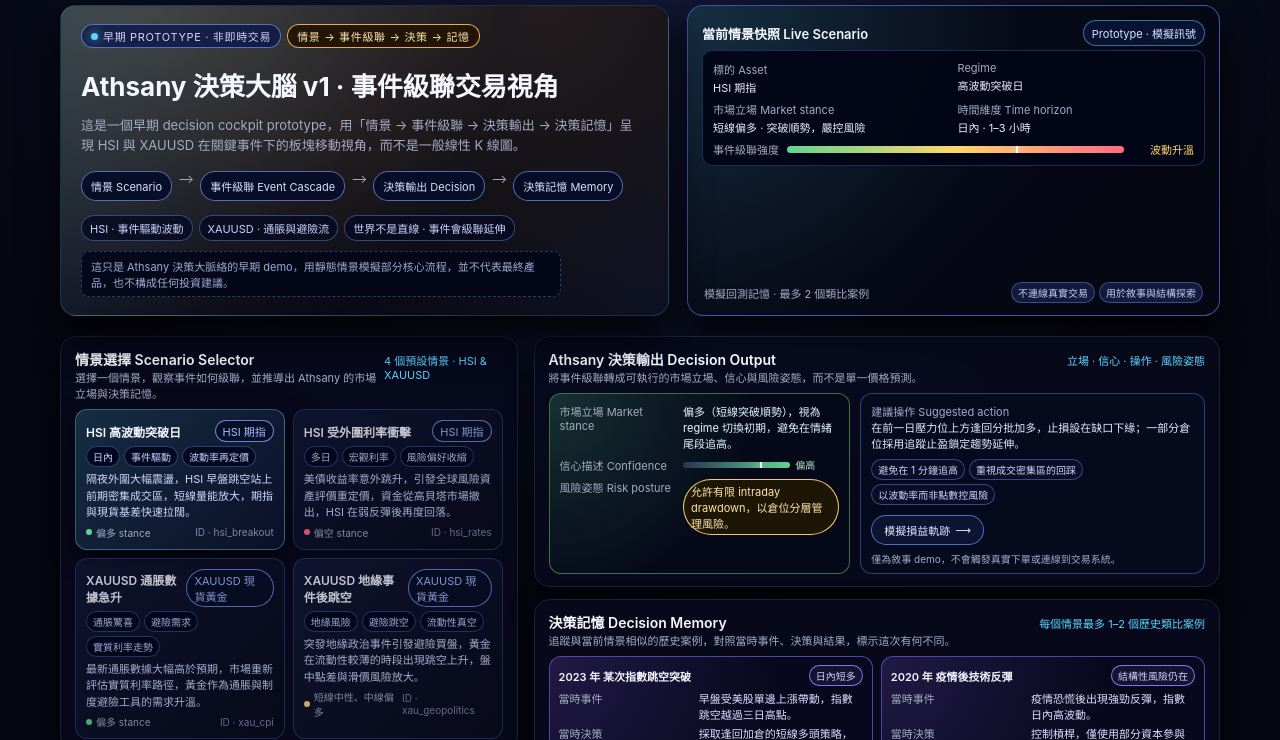
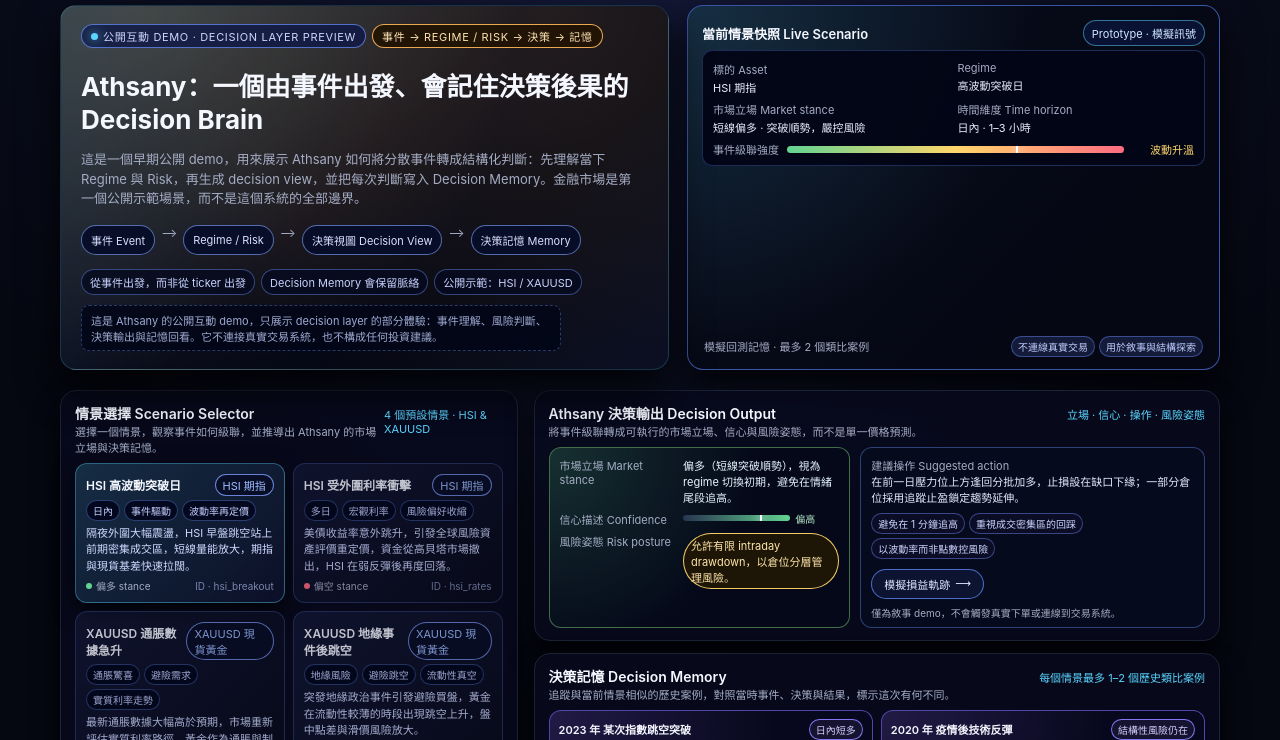
Before and after one commit to kei03kei-aiAthsany/Athsany-decision-brain, a plain HTML site: page index.html in a window 1280 px wide. Shown: the part 82-822 px from the top of the page. Drawn offline with Linux system fonts and the light colour scheme.

Commit message:
Update index.html

```diff
--- a/index.html
+++ b/index.html
@@ -1745,22 +1745,22 @@
     const i18nStrings = {
       zh: {
         brandTitle: "Athsany 決策大腦 v1",
-        brandSubtitle: "事件級聯視角的市場決策駕駛艙",
+        brandSubtitle: "為高不確定性環境而設的 Decision Brain Prototype",
         langLabel: "語言",
-        badgePrototype: "早期 Prototype · 非即時交易",
-        badgeFocus: "情景 → 事件級聯 → 決策 → 記憶",
-        heroTitle: "Athsany 決策大腦 v1 · 事件級聯交易視角",
+        badgePrototype: "公開互動 Demo · Decision Layer Preview",
+        badgeFocus: "事件 → Regime / Risk → 決策 → 記憶",
+        heroTitle: "Athsany：一個由事件出發、會記住決策後果的 Decision Brain",
         heroSubtitle:
-          "這是一個早期 decision cockpit prototype，用「情景 → 事件級聯 → 決策輸出 → 決策記憶」呈現 HSI 與 XAUUSD 在關鍵事件下的板塊移動視角，而不是一般線性 K 線圖。",
-        flowScenario: "情景 Scenario",
-        flowCascade: "事件級聯 Event Cascade",
-        flowDecision: "決策輸出 Decision",
+          "這是一個早期公開 demo，用來展示 Athsany 如何將分散事件轉成結構化判斷：先理解當下 Regime 與 Risk，再生成 decision view，並把每次判斷寫入 Decision Memory。金融市場是第一個公開示範場景，而不是這個系統的全部邊界。",
+        flowScenario: "事件 Event",
+        flowCascade: "Regime / Risk",
+        flowDecision: "決策視圖 Decision View",
         flowMemory: "決策記憶 Memory",
-        tagHSI: "HSI · 事件驅動波動",
-        tagXAU: "XAUUSD · 通脹與避險流",
-        tagView: "世界不是直線 · 事件會級聯延伸",
+        tagHSI: "從事件出發，而非從 ticker 出發",
+        tagXAU: "Decision Memory 會保留脈絡",
+        tagView: "公開示範：HSI / XAUUSD",
         demoNote:
-          "這只是 Athsany 決策大脈絡的早期 demo，用靜態情景模擬部分核心流程，並不代表最終產品，也不構成任何投資建議。",
+          "這是 Athsany 的公開互動 demo，只展示 decision layer 的部分體驗：事件理解、風險判斷、決策輸出與記憶回看。它不連接真實交易系統，也不構成任何投資建議。",
         heroSideTitle: "當前情景快照 Live Scenario",
         heroSideChip: "Prototype · 模擬訊號",
         heroAssetLabel: "標的 Asset",
@@ -1799,22 +1799,22 @@
       },
       en: {
         brandTitle: "Athsany Decision Brain v1",
-        brandSubtitle: "Event‑cascade‑aware market decision cockpit",
+        brandSubtitle: "A Decision Brain prototype for high-uncertainty environments",
         langLabel: "Language",
-        badgePrototype: "Early prototype · Not live trading",
-        badgeFocus: "Scenario → Cascade → Decision → Memory",
-        heroTitle: "Athsany Decision Brain v1 · Event cascade viewpoint",
+        badgePrototype: "Public interactive demo · Decision layer preview",
+        badgeFocus: "Event → Regime / Risk → Decision → Memory",
+        heroTitle: "Athsany: a Decision Brain that starts from events and remembers decision consequences",
         heroSubtitle:
-          "An early decision‑cockpit prototype that maps HSI and XAUUSD under key events through the lens of Scenario → Event Cascade → Decision Output → Decision Memory, rather than a single linear price path.",
-        flowScenario: "Scenario",
-        flowCascade: "Event Cascade",
-        flowDecision: "Decision",
+          "This public demo shows how Athsany turns fragmented events into structured judgment: interpreting regime and risk, generating a decision view, and writing each judgment back into Decision Memory. Financial markets are the first public use case, not the boundary of the system.",
+        flowScenario: "Event",
+        flowCascade: "Regime / Risk",
+        flowDecision: "Decision View",
         flowMemory: "Memory",
-        tagHSI: "HSI · Event‑driven volatility",
-        tagXAU: "XAUUSD · Inflation & hedge flows",
-        tagView: "The world is non‑linear · Events cascade",
+        tagHSI: "Start from events, not tickers",
+        tagXAU: "Decision Memory preserves context",
+        tagView: "Public use case: HSI / XAUUSD",
         demoNote:
-          "This is an early Athsany decision‑flow demo using static scenarios. It does not represent the final product and is not investment advice.",
+          "This public interactive demo shows part of Athsany’s decision layer: event interpretation, risk framing, decision output, and memory review. It does not connect to live trading systems and is not investment advice.",
         heroSideTitle: "Current scenario snapshot",
         heroSideChip: "Prototype · Synthetic signals",
         heroAssetLabel: "Asset",
```
